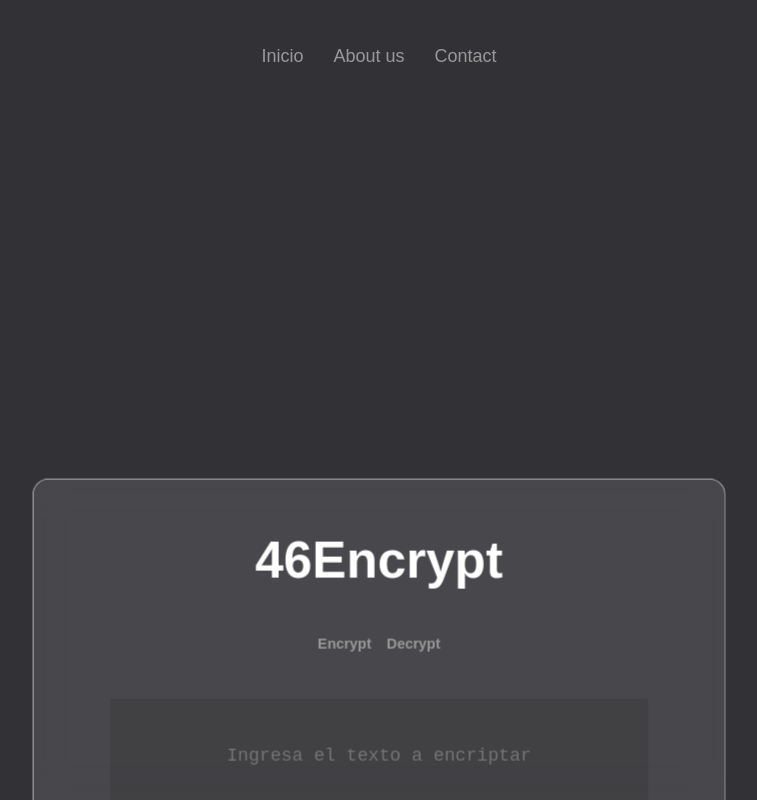
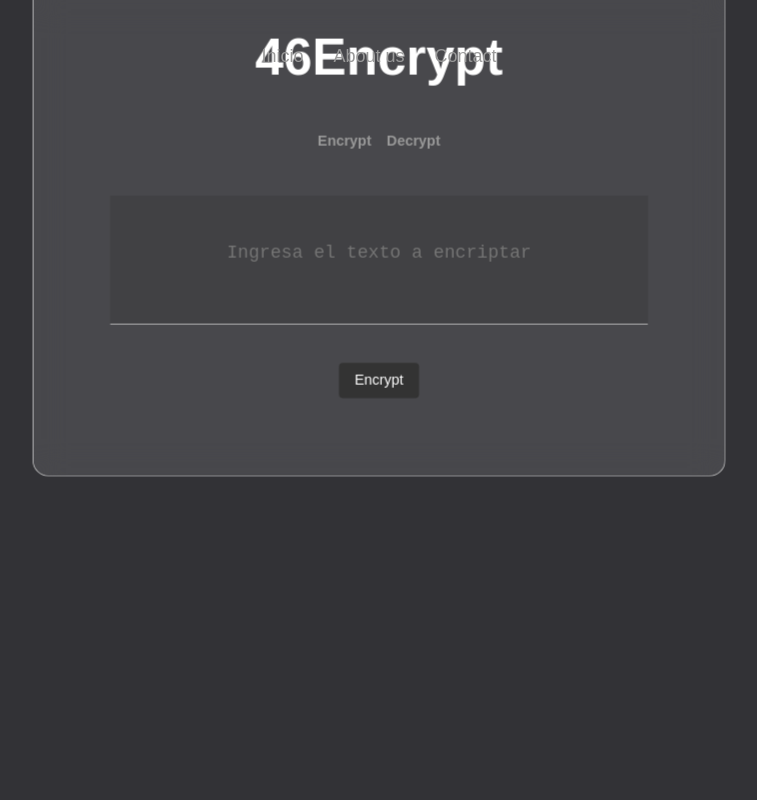
Before and after one commit to AlessandroGWanguemert/46Encrypter, a plain HTML site: page index.html in a window 1024 px wide. Shown: the whole page, without its empty margins (133-890 px from the left). Drawn offline with nearby package versions, Linux system fonts and the light colour scheme.

Commit message:
1121221312

```diff
--- a/stylesheets.css
+++ b/stylesheets.css
@@ -233,8 +233,9 @@ body {
 @media (min-width: 769px) and (max-width: 1200px) {
   /* Estilos para pantallas medianas, como tablets */
   .Container{
-    transform: translateX(-50%) scale(0.8);
+    transform: translateX(-50%) translateY(50%) scale(0.8);
     left: 50%;
+    top: -50%;
 
   }
 }
```
